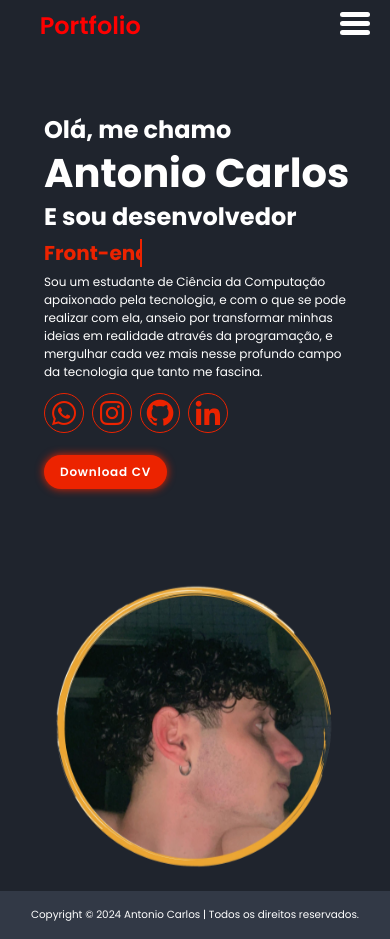
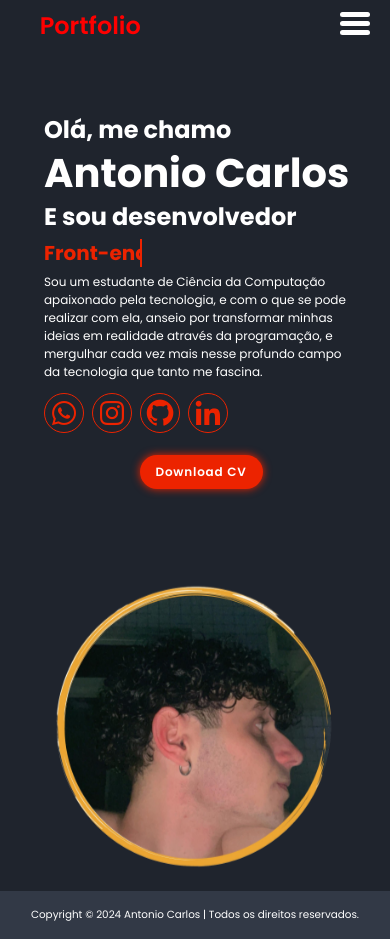
Before and after one commit to accsj/Portfolio, a React (Create React App) app: page / in a window 390 px wide. Shown: the top 939 px of the page. Built offline with nearby package versions, Linux system fonts and the light colour scheme.

Commit message:
Alteração na responsividade do ButtonAbout

```diff
--- a/src/assets/styles/aboutresponsive.css
+++ b/src/assets/styles/aboutresponsive.css
@@ -50,9 +50,8 @@
         font-size: 1.5rem !important;
     }
     .button {
-        display: flex;
-        justify-content: center;
-        align-items: center;
+        display: flex !important;
+        justify-content: center !important;
     }
     .developer-about {
         width:37vw !important;
```
